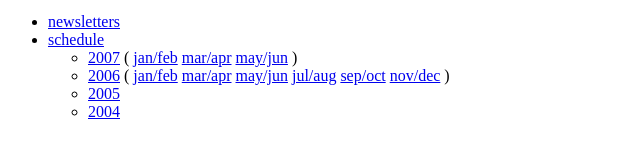
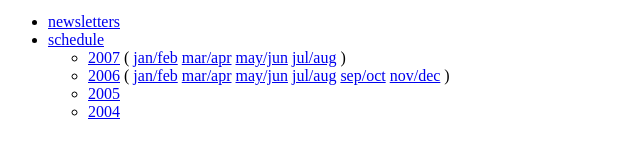
Before and after one commit to bugi/tm375.org, a plain HTML site: page websites/375/index.html in a window 1280 px wide. Shown: the part 196-354 px from the top of the page, 0-640 px from the left. Drawn offline with Linux system fonts and the light colour scheme.

Commit message:
jul/aug 2007 schedule

```diff
--- a/websites/375/index.html
+++ b/websites/375/index.html
@@ -47,6 +47,7 @@
 			<a href="schedule/schedules/375/2007/01/schedule.html">jan/feb</a>
 			<a href="schedule/schedules/375/2007/03/schedule.html">mar/apr</a>
 			<a href="schedule/schedules/375/2007/05/schedule.html">may/jun</a>
+			<a href="schedule/schedules/375/2007/07/schedule.html">jul/aug</a>
 			)
 			</li>
 		<li><a href="schedule/schedules/375/2006/">2006</a>
```
